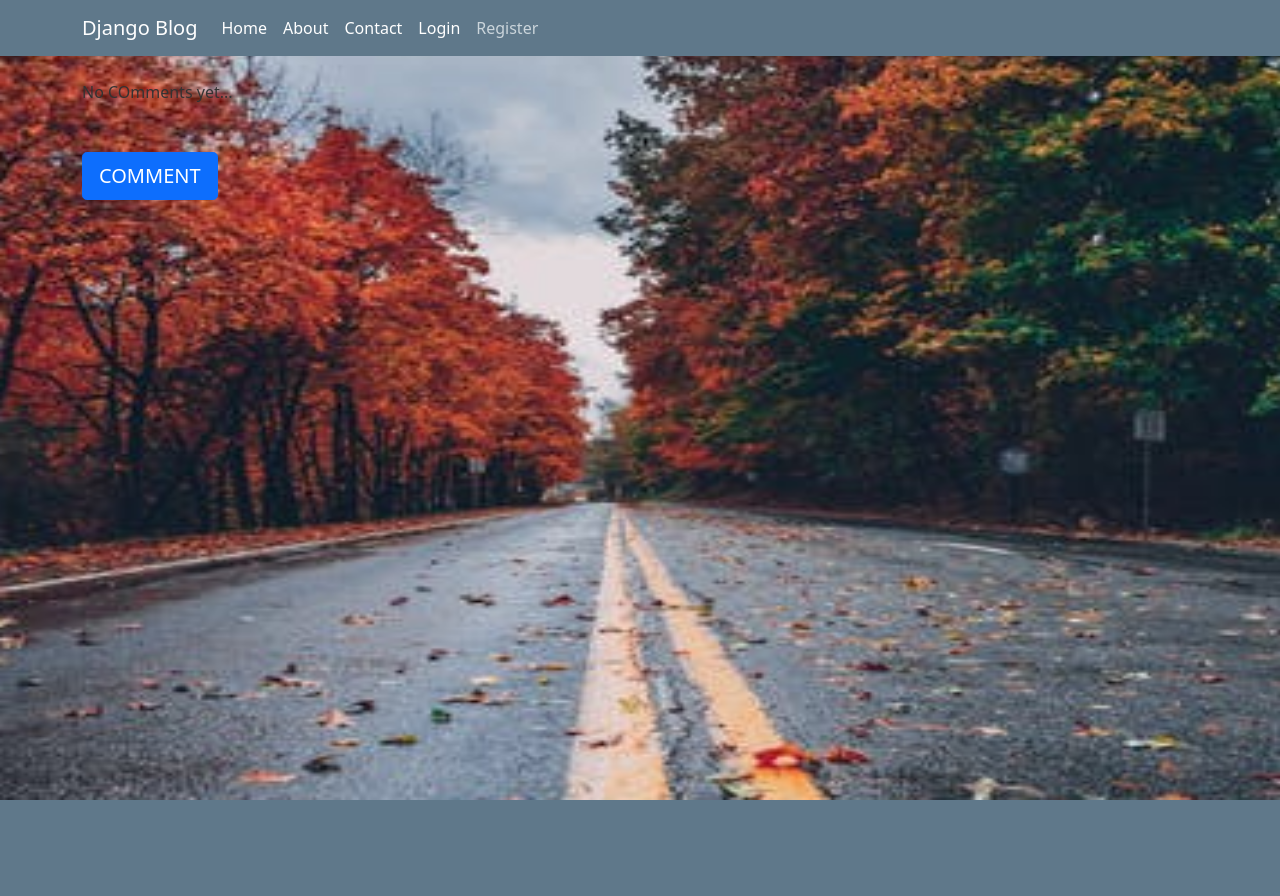
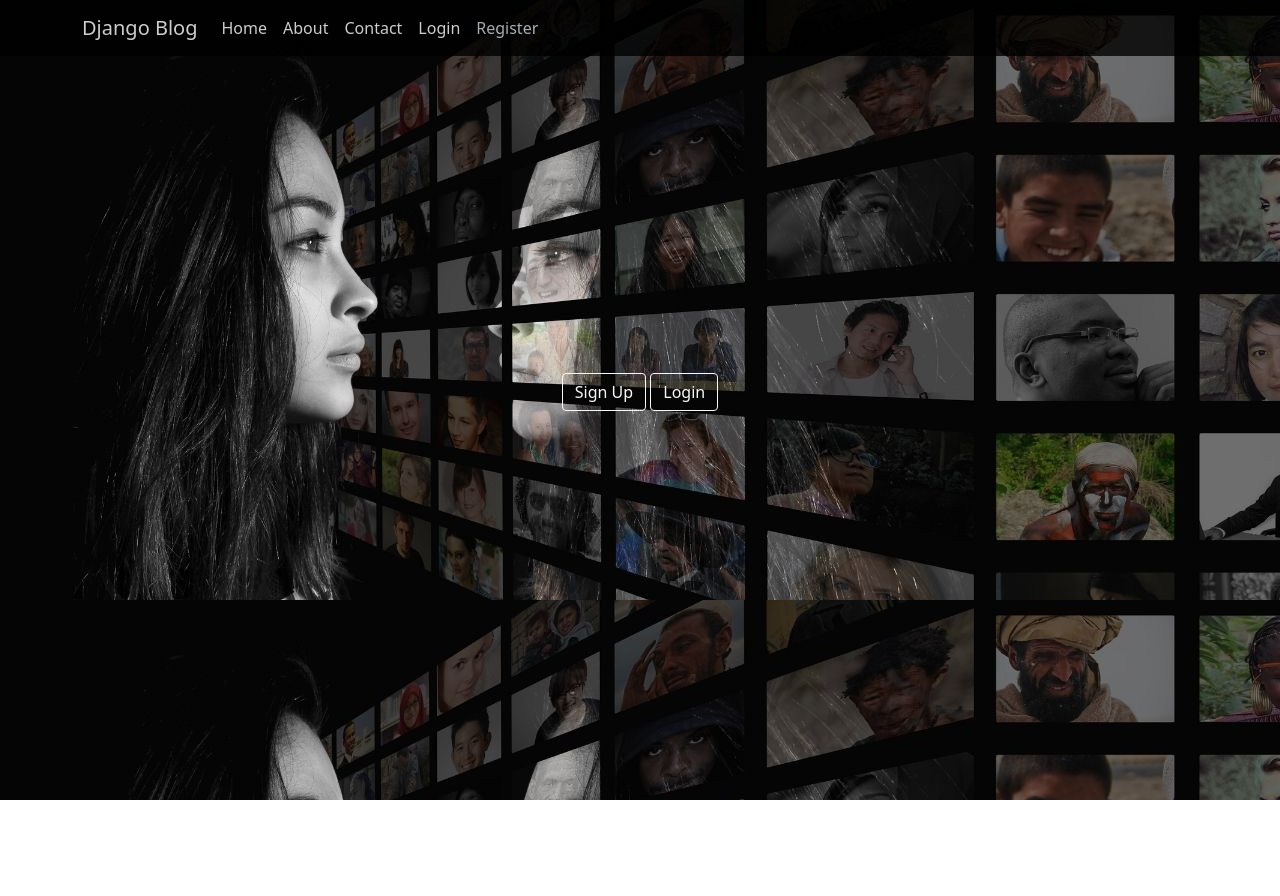
Before and after one commit to localhost321/djangosocial, a Django app: page / in a window 1280 px wide. Before the commit the page ends 800 px from the top, so only its background shows below. Run offline with Django 3.2, Linux system fonts and the light colour scheme; data that the repository does not hold is empty; some libraries are stand-ins or nearby versions.

Commit message:
second commit

```diff
--- a/blog/static/blog/main.css
+++ b/blog/static/blog/main.css
@@ -1,11 +1,3 @@
-body {
-  background-size: 1800px 900px;
-  background-repeat: no-repeat;
-  background-position: top;
-  background-attachment: fixed;
-  color: #333333;
-  margin-top: 5rem;
-}
 
 h1, h2, h3, h4, h5, h6 {
   color: #444444;
@@ -16,7 +8,8 @@ ul {
 }
 
 .bg-steel {
-  background-color: #5f788a;
+  background-color: #000000;
+  opacity: 0.8;
 }
 
 .site-header .navbar-nav .nav-link {
@@ -32,13 +25,15 @@ ul {
 }
 
 .content-section {
-  opacity: 0.5;
+  opacity: 0.8;
   background: #ffffff;
   padding: 10px 20px;
   border: 1px solid #dddddd;
   border-radius: 10px;
   margin-bottom: 20px;
+  box-shadow: 5px 10px;
 }
+
 
 .article-title {
   color: #444444;
@@ -93,3 +88,16 @@ a.article-title:hover {
   margin-right: auto;
   width: 50%;
 }
+.content{
+  background-color: #4158D0;
+  background-image: linear-gradient(43deg, #4158D0 0%, #C850C0 46%, #FFCC70 100%);
+  opacity: 0.8;
+  background: #ffffff;
+  padding: 10px 20px;
+  border: 1px solid #dddddd;
+  border-radius: 10px;
+  margin-bottom: 20px;
+  margin-top: 10%;
+  margin-left: 40%;
+  box-shadow: 5px 10px;
+}
--- a/blog/templates/blog/base.html
+++ b/blog/templates/blog/base.html
@@ -5,7 +5,8 @@
 <meta name="viewport" content="width=device-width, initial-scale=1">
 
 <!-- Bootstrap CSS -->
-    <link href="https://cdn.jsdelivr.net/npm/bootstrap@5.1.3/dist/css/bootstrap.min.css" rel="stylesheet" integrity="sha384-1BmE4kWBq78iYhFldvKuhfTAU6auU8tT94WrHftjDbrCEXSU1oBoqyl2QvZ6jIW3" crossorigin="anonymous">
+<link href="https://cdn.jsdelivr.net/npm/bootstrap@5.1.3/dist/css/bootstrap.min.css" rel="stylesheet"
+  integrity="sha384-1BmE4kWBq78iYhFldvKuhfTAU6auU8tT94WrHftjDbrCEXSU1oBoqyl2QvZ6jIW3" crossorigin="anonymous">
 
 
 <head>
@@ -23,14 +24,16 @@
     <title>Django-Blog</title>
     {% endif %}
 </head>
-<body id="bg" style="background-image: url('{% static "blog/background.jpg"%}') ";>
+
 <!-- Navigation.html -->
+
 <body>
   <header class="site-header">
     <nav class="navbar navbar-expand-md navbar-dark bg-steel fixed-top">
       <div class="container">
-      <a class="navbar-brand mr-4" href="{%url 'blog-home'%}">Django Blog</a>
-      <button class="navbar-toggler" type="button" data-toggle="collapse" data-target="#navbarToggle" aria-controls="navbarToggle" aria-expanded="false" aria-label="Toggle navigation">
+        <a class="navbar-brand mr-4" href="{%url 'index'%}">Django Blog</a>
+        <button class="navbar-toggler" type="button" data-toggle="collapse" data-target="#navbarToggle"
+          aria-controls="navbarToggle" aria-expanded="false" aria-label="Toggle navigation">
           <span class="navbar-toggler-icon"></span>
         </button>
         <div class="collapse navbar-collapse" id="navbarToggle">
@@ -57,18 +60,14 @@
       </div>
     </nav>
   </header>
-<!-- Navigation end  -->
-
-<!--
-<div class="bg-image img-fluid d-flex justify-content-center align-items-center "
-
-style="background-image: url({% static 'final/background.jpg'%}); height: 30vh"></div>
-
--->
 
 
+  {%block hero%}
 
-	<main role="main" class="container" >
+  {% endblock hero %}
+
+
+  <main role="main" class="container">
     <div class="row">
       <div class="col-md-8">
         {% if messages %}
@@ -78,11 +77,12 @@ style="background-image: url({% static 'final/background.jpg'%}); height: 30vh">
         </div>
         {%endfor%}
         {%endif%}
+        <br>
+        <br>
 
-
-      {% block content %}{% endblock %}
-
-
+        <div class="container my-5">
+          {% block content %}{% endblock content %}
+        </div>
 
       </div>
       <!-- <div class="col-md-4">
@@ -100,7 +100,9 @@ style="background-image: url({% static 'final/background.jpg'%}); height: 30vh">
     </div> -->
     </div>
   </main>
- <script src="https://cdn.jsdelivr.net/npm/bootstrap@5.1.3/dist/js/bootstrap.bundle.min.js" integrity="sha384-ka7Sk0Gln4gmtz2MlQnikT1wXgYsOg+OMhuP+IlRH9sENBO0LRn5q+8nbTov4+1p" crossorigin="anonymous"></script>
+  <script src="https://cdn.jsdelivr.net/npm/bootstrap@5.1.3/dist/js/bootstrap.bundle.min.js"
+    integrity="sha384-ka7Sk0Gln4gmtz2MlQnikT1wXgYsOg+OMhuP+IlRH9sENBO0LRn5q+8nbTov4+1p"
+    crossorigin="anonymous"></script>
 
   <!-- Option 2: Separate Popper and Bootstrap JS -->
   <!--
--- a/blog/templates/blog/home.html
+++ b/blog/templates/blog/home.html
@@ -1,45 +1,36 @@
-
 {% extends "blog/base.html" %}{%load static%}{% load crispy_forms_tags %}
 {% block content %}
+<div class="background">
 {% for post in posts %}
-        <article class="media content-section">
+<article class="media content-section ">
   <img class="rounded-circle article-img" src="{{ post.author.profile.image.url }}">
   <div class="media-body">
     <div class="article-metadata">
-              <a class="mr-2" href="{%url 'profile' %}">{{ post.author }}</a>
+      <a class="mr-2" href="{%url 'profile'  %}">{{ post.author }}</a>
 
     </div>
     <h2><a class="article-title" href="{% url 'post-detail' post.id %}">{{ post.title }}</a></h2>
     <p class="article-content">{{ post.content }}</p>
     {%if post.image%}
-           <img  src="{{ post.image.url }}" class='image'/>
+
+    <img src="{{ post.image.url }}" class='image' /></div>
     {%endif%}
+</article>
 </div>
-        </article>
-    {% endfor %}
+</div>
+{%if not post.comments.all%}
+No COmments yet...
 
 
-<!-- showing comments in main page -->
-{%if not post.comments.all%}
-    No COmments yet...
-    <form class="form-signin" method="POST" id="post-form">
-      {% csrf_token %}
-      <fieldset class="form-group">
+{%else%}
+
+{%for comment in post.comments.all%}
+<strong>{{comment.name}}-</strong>
 <br />
-        {{ form|crispy }}
-      </fieldset>
-      <div class="form-group">
-        <br/>
-        <button
-          class="btn btn-lg btn-primary btn-block text-uppercase"
-          type="submit"
-        >
-          Comment</button
-        ><br />
-       </div>
-      </form>
-
-{%else%}
+{{comment.body}}
+<br>
+{%endfor %}
+{%endif %}
 
 <form class="form-signin" method="POST" id="post-form">
   {% csrf_token %}
@@ -48,21 +39,16 @@
     {{ form|crispy }}
   </fieldset>
   <div class="form-group">
-     <br/>
-     <button
-       class="btn btn-lg btn-primary btn-block text-uppercase"
-       type="submit"
-     >
-       Comment</button
-     ><br />
+    <br />
+    <a class="btn btn-lg btn-primary btn-block text-uppercase" href="{% url 'post-detail' post.id %}">Add Comment</a>
+    <!-- <a href="{% url 'post-detail' post.id %}"><button float="right" class="btn btn-lg btn-primary btn-block text-uppercase" > -->
+
   </div>
 </form>
-  {%for comment in post.comments.all%}
-     <strong>{{comment.name}}-</strong>
-     <br/>
-     {{comment.body}}
-     <br>
-     {%endfor %}
- {%endif %}
+
+{% endfor %}
+
+
+<!-- showing comments in main page -->
 
 {% endblock content %}
--- /dev/null
+++ b/blog/templates/blog/index.html
@@ -0,0 +1,65 @@
+{%extends 'blog/base.html'%}
+{%load static%}
+    <!-- Required meta tags -->
+    <meta charset="utf-8">
+    <meta name="viewport" content="width=device-width, initial-scale=1">
+
+    <!-- Bootstrap CSS -->
+    <link href="https://cdn.jsdelivr.net/npm/bootstrap@5.1.3/dist/css/bootstrap.min.css" rel="stylesheet" integrity="sha384-1BmE4kWBq78iYhFldvKuhfTAU6auU8tT94WrHftjDbrCEXSU1oBoqyl2QvZ6jIW3" crossorigin="anonymous">
+
+
+
+    {% block hero %}
+
+
+
+<!-- Jumbotron -->
+
+<div class="bg-image img-fluid d-flex justify-content-center align-items-center "
+
+style="background-image: url({% static 'blog/bgimg1.jpg' %}); height: 100vh">
+
+
+
+
+<p >
+
+{% if user.is_authenticated %}
+
+<a href="{% url 'profile' %}" class="btn btn-outline-light" type="submit">Profile</a>
+
+<a href="{% url 'logout' %}" class="btn btn-outline-light" type="submit">Logout</a>
+
+{% else %}
+
+<a href="{% url 'register' %}" class="btn btn-outline-light" type="submit">Sign Up</a>
+
+<a href="{% url 'login' %}" class="btn btn-outline-light" type="submit">Login</a>
+
+{% endif %}
+
+
+
+</p>
+
+</div>
+
+{% endblock hero %}
+    <!-- Optional JavaScript; choose one of the two! -->
+
+    <!-- Option 1: Bootstrap Bundle with Popper -->
+    <script src="https://cdn.jsdelivr.net/npm/bootstrap@5.1.3/dist/js/bootstrap.bundle.min.js" integrity="sha384-ka7Sk0Gln4gmtz2MlQnikT1wXgYsOg+OMhuP+IlRH9sENBO0LRn5q+8nbTov4+1p" crossorigin="anonymous"></script>
+
+    <!-- Option 2: Separate Popper and Bootstrap JS -->
+    <!--
+    <script src="https://cdn.jsdelivr.net/npm/@popperjs/core@2.10.2/dist/umd/popper.min.js" integrity="sha384-7+zCNj/IqJ95wo16oMtfsKbZ9ccEh31eOz1HGyDuCQ6wgnyJNSYdrPa03rtR1zdB" crossorigin="anonymous"></script>
+    <script src="https://cdn.jsdelivr.net/npm/bootstrap@5.1.3/dist/js/bootstrap.min.js" integrity="sha384-QJHtvGhmr9XOIpI6YVutG+2QOK9T+ZnN4kzFN1RtK3zEFEIsxhlmWl5/YESvpZ13" crossorigin="anonymous"></script>
+    -->
+
+
+
+
+
+
+{%block content%}
+{%endblock content%}
--- a/blog/templates/blog/post_detail.html
+++ b/blog/templates/blog/post_detail.html
@@ -26,11 +26,11 @@
 
     <br/><br/>
 <hr>
-<br/>
+<!-- <br/>
 <form action="{%url'like_post'% post.pk}" method="post">
    {%csrf_token%}
   <button type="submit", name="post_id",value="{{post.id}}",class="btn btn-primary btn-sm">Like</button>
-</form>
+</form> -->
 
     <!-- Comment -->
 <h2>Comments</h2>
--- a/blog/templates/blog/post_form.html
+++ b/blog/templates/blog/post_form.html
@@ -8,9 +8,11 @@
                 <legend class="border-bottom mb-4">Blog Post</legend>
                 {{ form|crispy }}
             </fieldset>
-            <div class="form-group">
-                <button class="btn btn-outline-info" type="submit">Post</button>
+            <center>
+            <div class="form-group my-3">
+                <button class="btn btn-success btn btn-primary btn-lg btn-block" type="submit">Post</button>
             </div>
+        </center>
         </form>
     </div>
 {% endblock content %}
--- a/blog/urls.py
+++ b/blog/urls.py
@@ -5,11 +5,12 @@ from . import views
 from .views import (PostCreateView, PostListView,
 
                     PostUpdateView,
-                    PostDeleteView
+                    PostDeleteView,
                     )
 
 urlpatterns = [
-    path('', PostListView.as_view(), name='blog-home'),
+    path('',views.index,name='index'),
+    path('home/', PostListView.as_view(), name='blog-home'),
     path('post/<int:pk>/', views.post_detail, name='post-detail'),
     path('post/new/', PostCreateView.as_view(), name='post-create'),
     path('post/<int:pk>/update/', PostUpdateView.as_view(), name='post-update'),
--- a/blog/views.py
+++ b/blog/views.py
@@ -21,6 +21,10 @@ from django.shortcuts import get_object_or_404, render, redirect
 
 
 from django.urls import reverse
+from decouple import config
+
+def index(request):
+    return render(request,'blog/index.html')
 
 def home(request):
     context = {
@@ -114,7 +118,15 @@ def contact(request):
             message = "\n".join(body.values())
 
             try:
-                send_mail(subject, message, 'settings.EMAIL_HOST_USER', ['deepanshumaitrey123@gmail.com'])
+
+                send_mail(
+                    subject,
+                    message,
+                    'email',
+                    ['config.[EMAIL_HOST_USER]'],
+                    fail_silently=False,
+                )
+
             except BadHeaderError:
                 return HttpResponse('Invalid header found.')
             return redirect ('blog-home')
--- a/final/settings.py
+++ b/final/settings.py
@@ -134,12 +134,9 @@ LOGIN_REDIRECT_URL='profile'
 
 LOGIN_URL = 'login'
 #testing
-EMAIL_BACKEND = 'django.core.mail.backends.console.EmailBackend'
-
+EMAIL_BACKEND = 'django.core.mail.backends.smtp.EmailBackend'
 EMAIL_HOST = 'smtp.gmail.com'
 EMAIL_USE_TLS = True
 EMAIL_PORT = 587
 EMAIL_HOST_USER = config('EMAIL_HOST_USER')
-    # 'deepanshumaitrey@gmail.com'
-
 EMAIL_HOST_PASSWORD = config('EMAIL_HOST_PASSWORD')
```
Also changed, not shown: blog/templates/blog/about.html (+8 -14 lines), blog/templates/blog/contact.html (+24 -8 lines), requirements.txt (added, +9 -0 lines), user/templates/user/login.html (+19 -5 lines), user/templates/user/profile.html (+19 -6 lines), user/templates/user/register.html (+16 -3 lines), blog/static/blog/bgimg1.jpg (added), media/post_image/background.jpg (added), 2 other files. Lines whose indentation alone changed are shown as unchanged.
